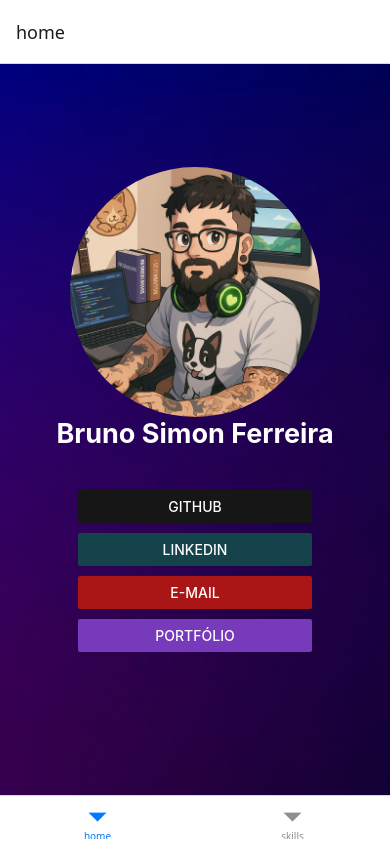
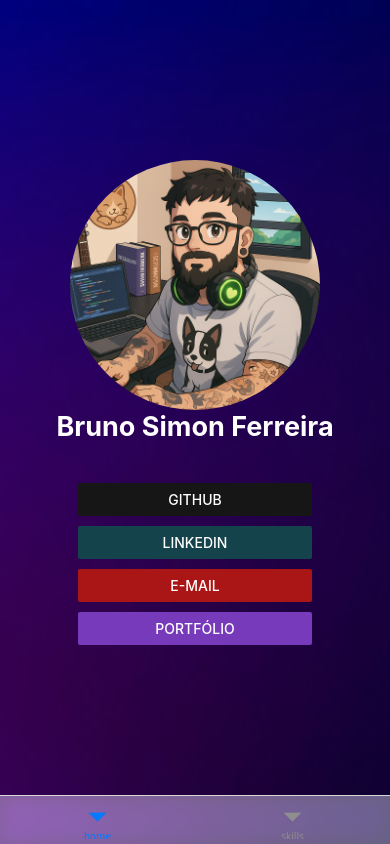
Before and after one commit to simonntech/portfolioBootcamp, a React Native app: screen / in a window 390 px wide. Built offline with nearby package versions, Linux system fonts and the light colour scheme.

Commit message:
tabs navigator options

```diff
--- a/package.json
+++ b/package.json
@@ -17,7 +17,8 @@
     "react": "19.0.0",
     "react-native": "0.79.5",
     "react-native-safe-area-context": "5.4.0",
-    "react-native-screens": "~4.11.1"
+    "react-native-screens": "~4.11.1",
+    "expo-blur": "~14.1.5"
   },
   "devDependencies": {
     "@babel/core": "^7.25.2",
--- a/src/routes/bottom-tabs.routes.tsx
+++ b/src/routes/bottom-tabs.routes.tsx
@@ -1,12 +1,23 @@
+import { StyleSheet } from "react-native";
 import { createBottomTabNavigator } from "@react-navigation/bottom-tabs";
 import HomeScreen from "../screens/HomeScreen";
 import SkillsScreen from "../screens/SkillsScreen";
+import { BlurView } from "expo-blur";
 
 const {Navigator, Screen} = createBottomTabNavigator();
 
 export function BottomTabsRoutes() {
     return (
-        <Navigator>
+        <Navigator
+            screenOptions={{
+                headerShown:false,
+                headerStatusBarHeight: 50,
+                tabBarStyle: {position: 'absolute'},
+                tabBarBackground: () => (
+                    <BlurView tint="light" intensity={50} style={StyleSheet.absoluteFill} />
+                ),
+            }}
+        >
             <Screen
                 name="home"
                 component={HomeScreen}
--- a/src/screens/HomeScreen.tsx
+++ b/src/screens/HomeScreen.tsx
@@ -34,7 +34,7 @@ export default function HomeScreen() {
                         color={'rgba(118, 58, 187, 1)'}
                     />
                 </View>
-                <StatusBar></StatusBar>
+                <StatusBar style="light"></StatusBar>
             </ImageBackground>
         </View>
     )
--- a/src/screens/SkillsScreen.tsx
+++ b/src/screens/SkillsScreen.tsx
@@ -30,7 +30,7 @@ export default function SkillsScreen() {
                         <Text style={styles.lvl}>🚀🚀</Text>
                     </View>
                 </View>
-                <StatusBar></StatusBar>
+                <StatusBar style="light"></StatusBar>
             </ImageBackground>
         </View>
     )
```
Also changed, not shown: 1 other file (tests, documents, lock files or other folders).
